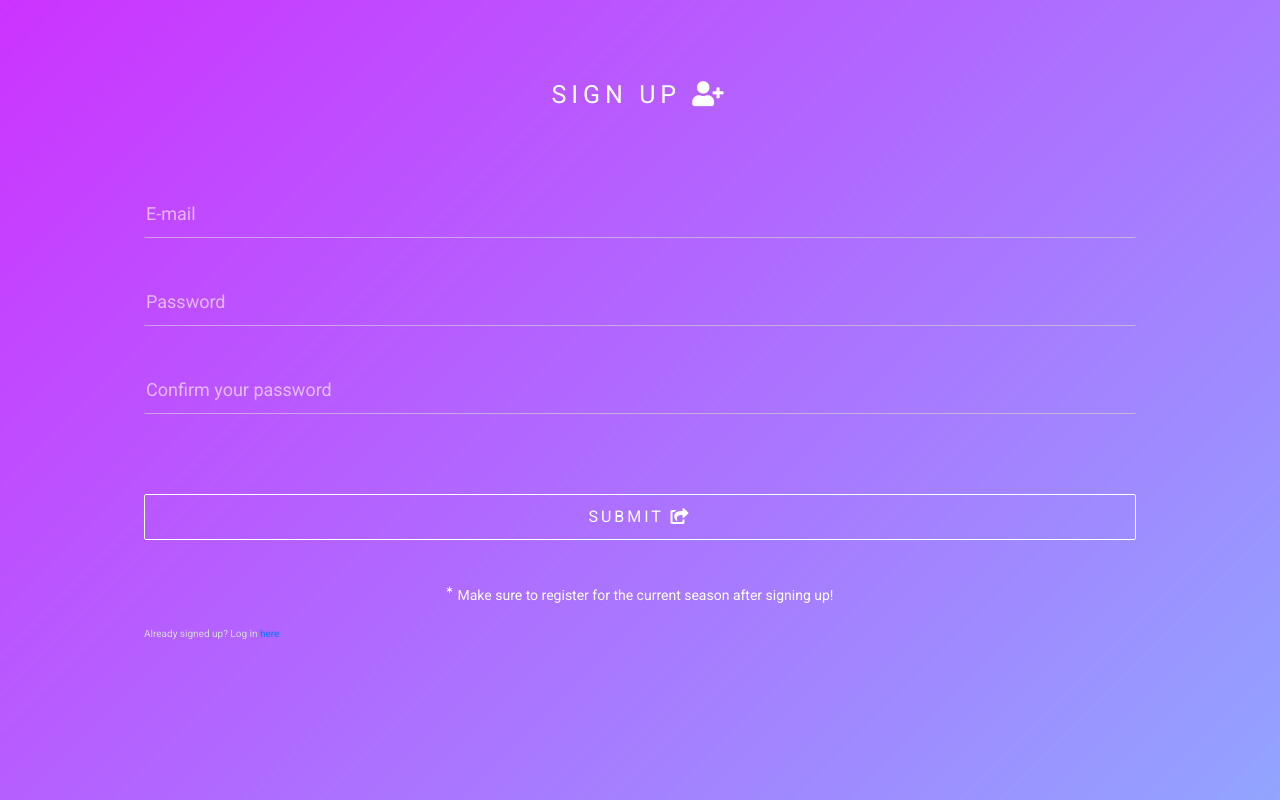
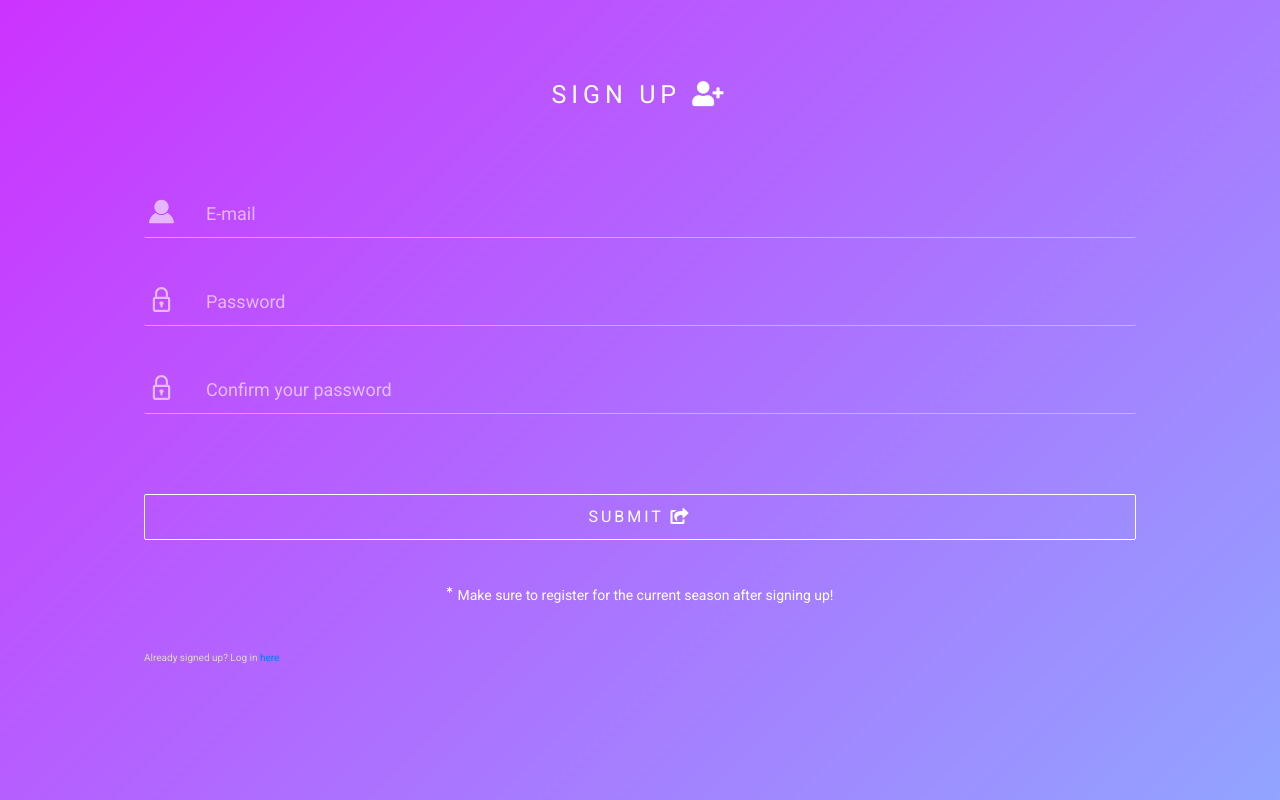
Before and after one commit to dbrudner/KUL-league-page, a React (Create React App) app in the folder react/: page /signup in a window 1280 px wide. Shown: the top 800 px of the page. Built offline with nearby package versions, Linux system fonts and the light colour scheme.

Commit message:
redesign looking good

```diff
--- a/react/src/components/sign-up/sign-up.js
+++ b/react/src/components/sign-up/sign-up.js
@@ -66,6 +66,8 @@ export default class Login extends Component {
 							onChange={e =>
 								this.handleChange("email", e.target.value)
 							}
+							indent="60px"
+							bgImg="profile"
 						/>
 					</div>
 					<div>
@@ -76,6 +78,8 @@ export default class Login extends Component {
 							onChange={e =>
 								this.handleChange("password", e.target.value)
 							}
+							indent="60px"
+							bgImg="lock"
 						/>
 					</div>
 					<div>
@@ -89,6 +93,8 @@ export default class Login extends Component {
 									e.target.value
 								)
 							}
+							indent="60px"
+							bgImg="lock"
 						/>
 					</div>
 					{/* <p
@@ -129,7 +135,7 @@ export default class Login extends Component {
 				</p>
 				<p
 					style={{
-						marginTop: "2vh",
+						marginTop: "5vh",
 						textAlign: "left",
 						marginLeft: "10%",
 						color: "rgb(216, 216, 216, 1)"
```
